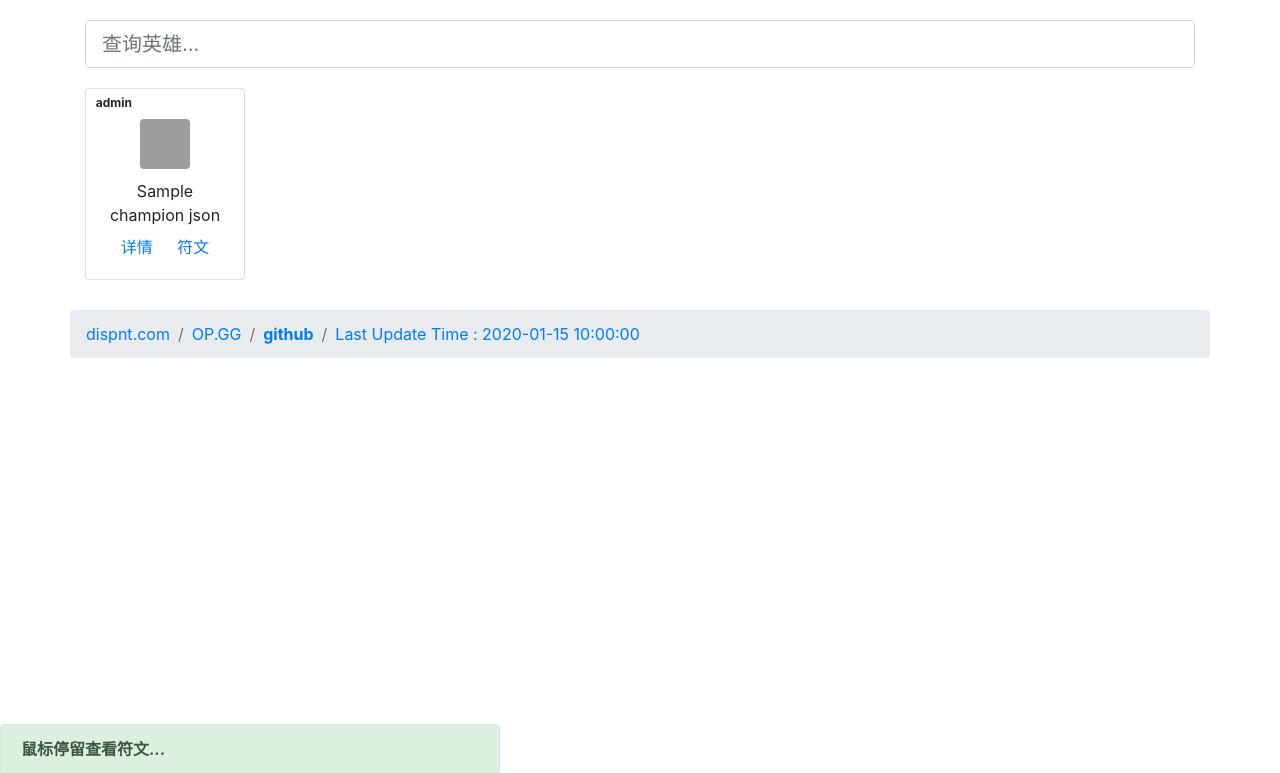
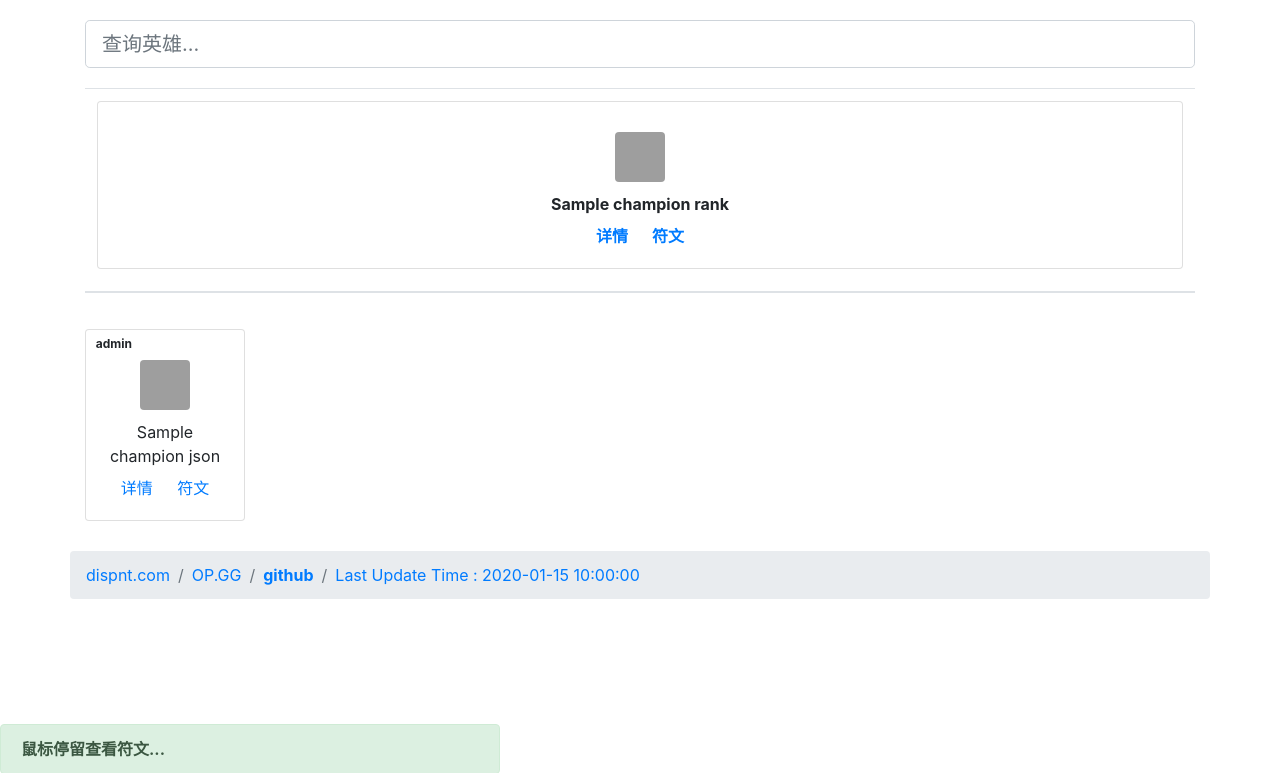
Before and after one commit to Dispnt/RuneSearch, a Flask app: template templates/MainBootstrap4.html in a window 1280 px wide. Shown: the top 773 px of the page. Run offline with Flask 2, Linux system fonts and the light colour scheme; the template is opened without the code that fills it: most values are stand-ins (such as "Sample title", 1, 10 or a date in 2020); lists and menus that the app fills with data are empty; some libraries are stand-ins or nearby versions; grey boxes are pictures that could not be loaded.

Commit message:
put champion trends below search bar

```diff
--- a/templates/MainBootstrap4.html
+++ b/templates/MainBootstrap4.html
@@ -35,19 +35,46 @@
                     clearTimeout(timer);
             })
         });
-
     </script>
     <style>
     </style>
 </head>
 <body>
-       <div  class="alert alert-success" style="position: fixed;z-index: 2;width: 500px; bottom: 10px; opacity:80%">
+    <div  class="alert alert-success" style="position: fixed;z-index: 2;width: 500px; bottom: 10px; opacity:80%">
         <a class="alert-link" id="RunePreviewTextDiv">鼠标停留查看符文...</a>
     </div>
     <div class="container panel panel-default" style="margin-top: 20px " >
           <input type="text" class="form-control form-control-lg" id="searchChampionTextbox" placeholder="查询英雄...">
     </div>
 
+    <div class="container" style="margin-top: 20px;margin-bottom: 20px;">
+        <div class="table-responsive">
+            <table class="table">
+              <thead>
+                <tr>
+                    {% for championNameZh in championRank %}
+                  <th scope="col">
+                      <div id="Olaf" name="olaf 奥拉夫 狂战士" style="margin-bottom: 10px;">
+                          <div class="card text-center">
+                              <img class="card-img-top rounded" src="//game.gtimg.cn/images/lol/act/img/champion/Olaf.png" style="margin:30px auto 0 auto;width: 50px;height:50px">
+                              <div class="card-body text-center" style="margin-top: -10px; margin-bottom: 0px">
+                                  <p class="mb-2">{{ championNameZh }}</p>
+                                  <div class="championInfoinDiv text-center">
+                                      <a class="card-link" href="/brief?championName=Olaf " role="button">详情</a>
+                                      <a class="card-link" href="/rune?championName=Olaf" role="button">符文</a>
+                                  </div>
+                              </div>
+                          </div>
+                      </div>
+                  </th>
+                    {% endfor %}
+                </tr>
+              </thead>
+            </table>
+        </div>
+
+
+    </div>
     <div class="container">
         <div class="row" style="margin-top: 20px;margin-bottom: 20px;">
             {% for championJson in heroList["hero"] %}
```
